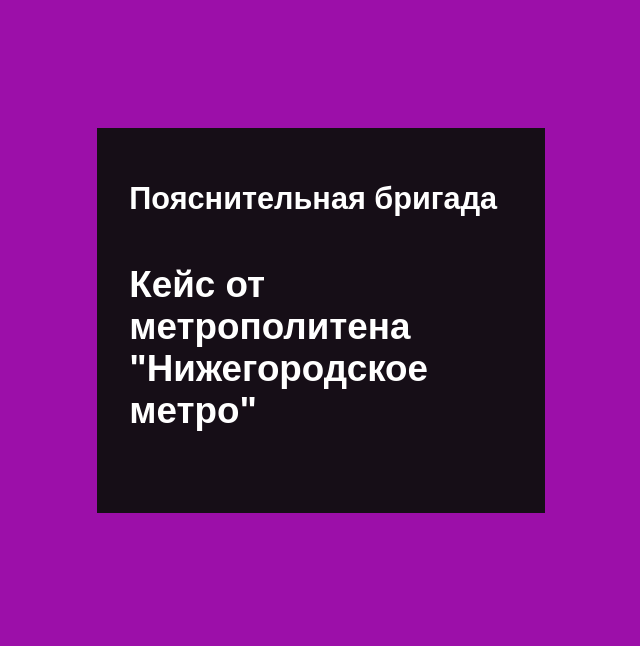
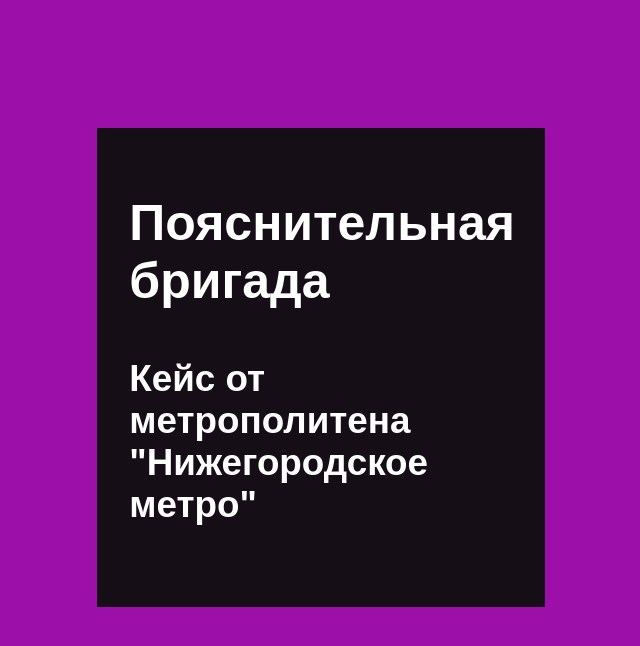
Before and after one commit to lucas23456/CityLogic, a plain HTML site: page index.html in a window 1280 px wide. Shown: the top 646 px of the page, without its empty margins (16-656 px from the left). Drawn offline with nearby package versions, Linux system fonts and the light colour scheme; a web font is replaced by a local one.

Commit message:
Update style.css

```diff
--- a/style.css
+++ b/style.css
@@ -46,7 +46,7 @@
 h1{
   font-family: elevon, sans-serif;
   font-weight: 700;
-  font-size: smaller;
+  font-size: 50px;
 }
 
 canvas {
```
